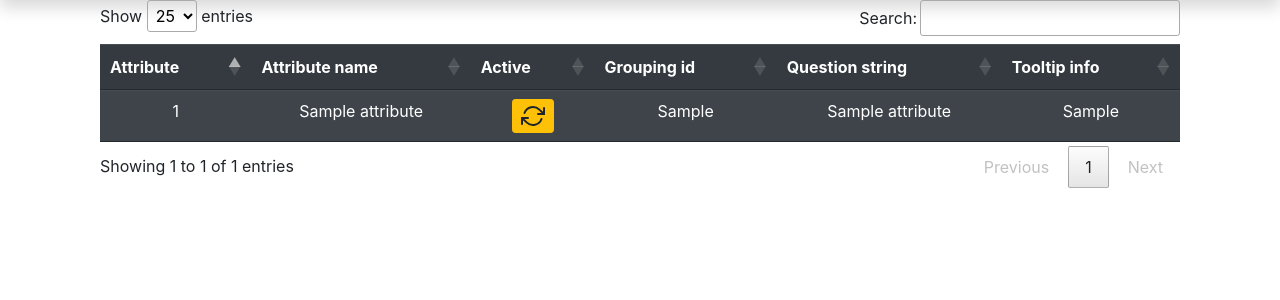
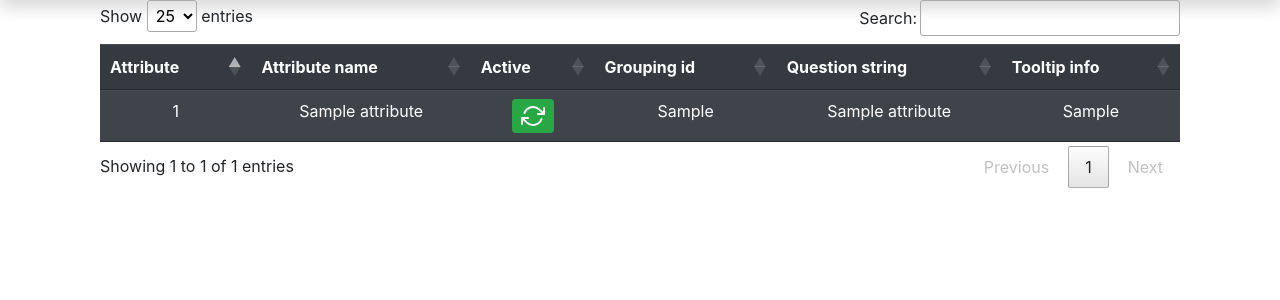
Before and after one commit to Ohtu-FaceTed/FaceTed-Backend, a Flask app: page /801fc3 in a window 1280 px wide. Shown: the part 42-342 px from the top of the page. Run offline with Flask 2, Linux system fonts and the light colour scheme; a user stored in the database is signed in; tables that the repository leaves empty hold one stand-in row (values such as "Sample post"); parts of the project's set-up code (start-up, migrations or seed data) failed here and were passed over; some libraries are stand-ins or nearby versions.

Commit message:
Update admView.html
sneaky color correction commit

```diff
--- a/src/templates/admView.html
+++ b/src/templates/admView.html
@@ -34,14 +34,14 @@
                         {% if attr.active %}
                         <form style="display:inline;" method="POST"
                             action="{{ url_for('views.setActive', attribute_id=attr.id) }}">
-                            <button data-toggle="tooltip" title="Mark as inactive" class="btn btn-sm btn-warning"
+                            <button data-toggle="tooltip" title="Mark as inactive" class="btn btn-sm btn-success"
                                 type="submit"><span data-feather="refresh-cw"></span> </button>
                             <input type="hidden" name="csrf_token" value="{{ csrf_token() }}" />
                         </form>
                         {% else %}
                         <form style="display:inline;" method="POST"
                             action="{{ url_for('views.setActive', attribute_id=attr.id) }}">
-                            <button data-toggle="tooltip" title="Mark as active" class="btn btn-sm btn-success"
+                            <button data-toggle="tooltip" title="Mark as active" class="btn btn-sm btn-danger"
                                 type="submit">
                                 <span data-feather="refresh-cw"> </button>
                             <input type="hidden" name="csrf_token" value="{{ csrf_token() }}" />
```
